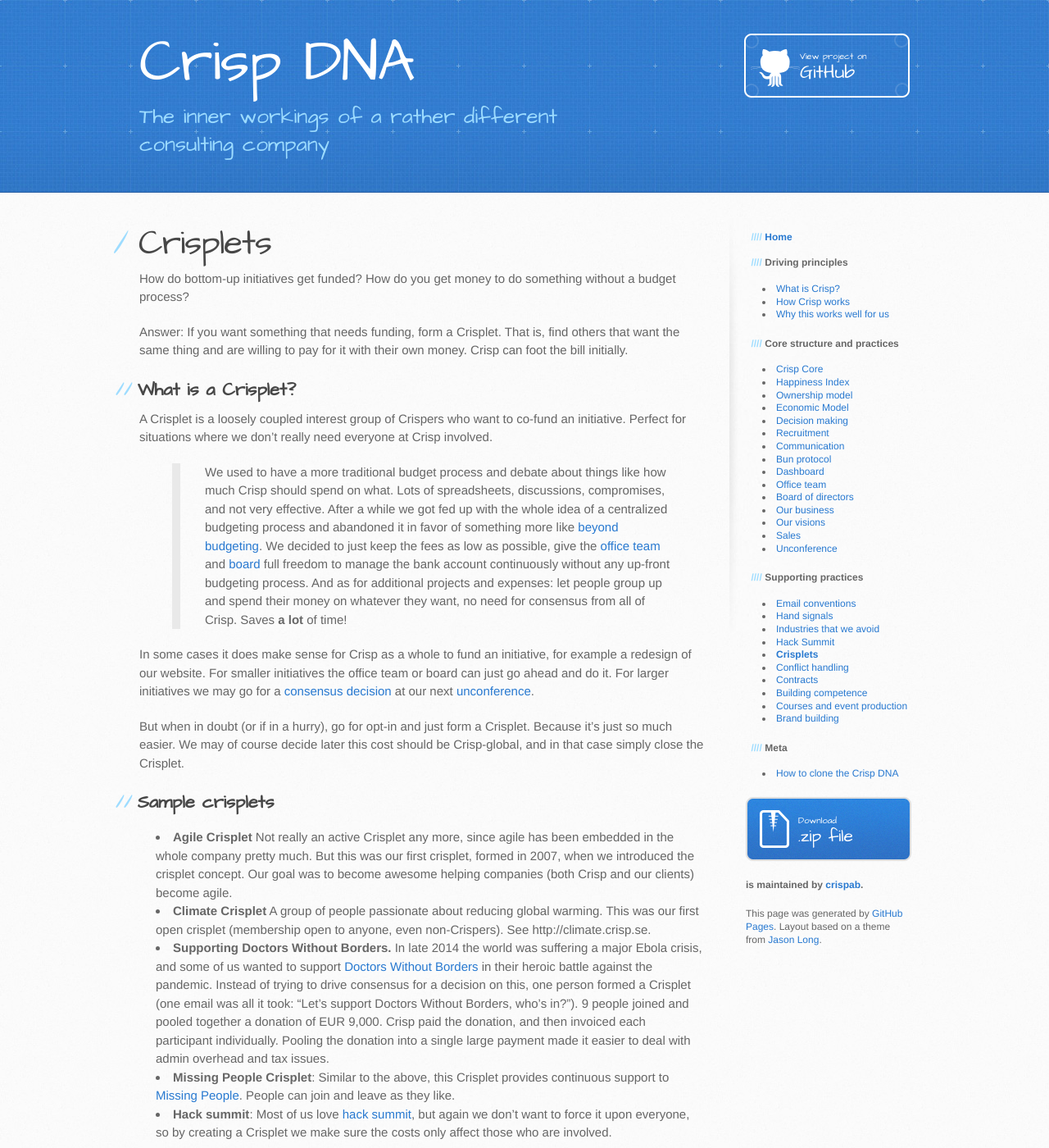
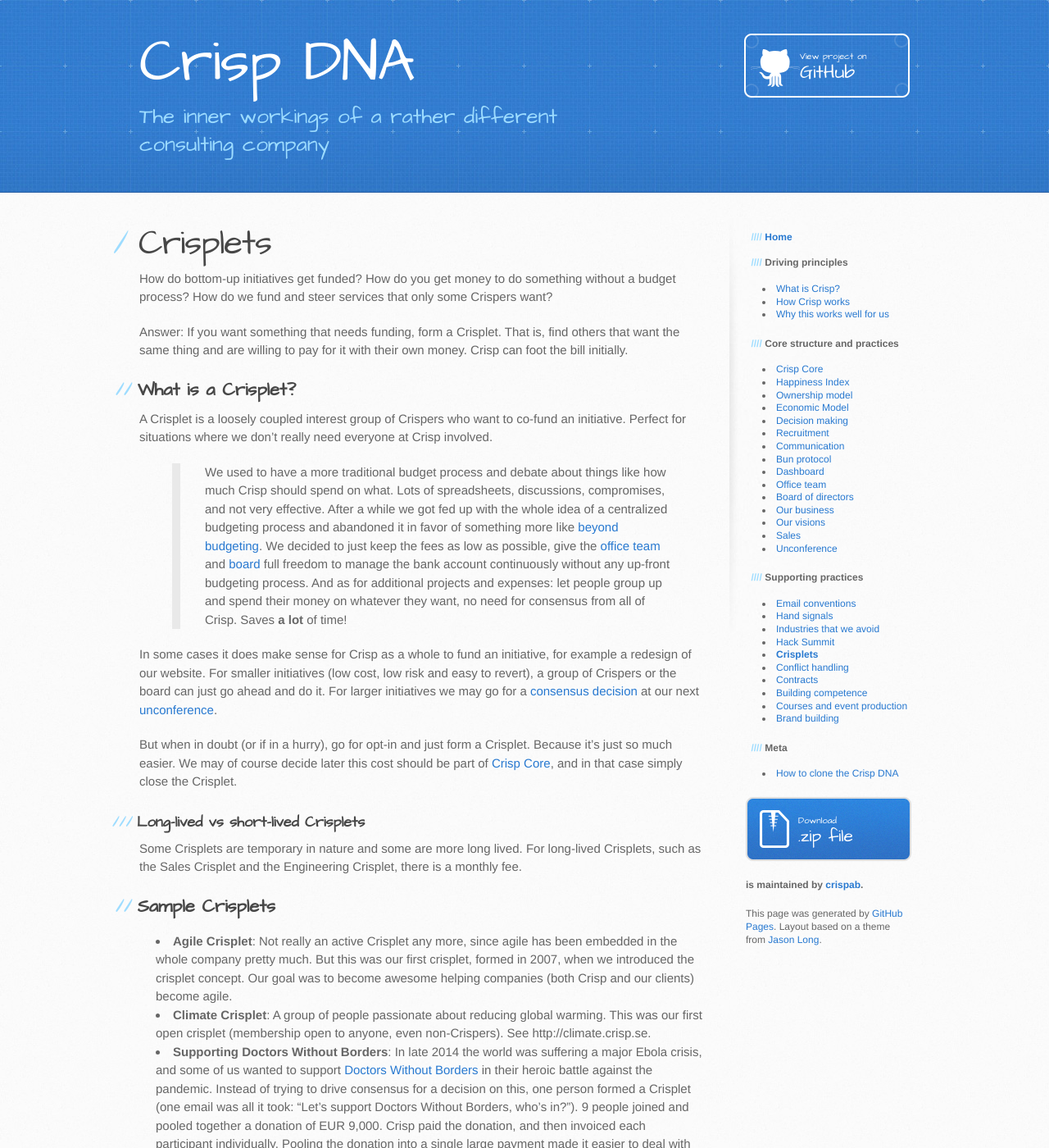
Before and after one commit to crispab/crisp-dna, a Jekyll site: the page built from _docs/crisplets.md, in a window 1280 px wide and 1400 px high. Shown: the whole window at 82% size. Built offline with Jekyll 4.4.1, drawn with Linux system fonts in a browser that asks for light colours; some of the changed text lies outside the part shown.

Commit message:
Crisp Core & Crisplets: Formatting mostly

```diff
--- a/_docs/crisplets.md
+++ b/_docs/crisplets.md
@@ -6,7 +6,9 @@
 
 # Crisplets
 
-How do bottom-up initiatives get funded? How do you get money to do something without a budget process?
+How do bottom-up initiatives get funded?
+How do you get money to do something without a budget process?
+How do we fund and steer services that only some Crispers want?
 
 Answer: If you want something that needs funding, form a Crisplet. That is, find others that want the same thing and are willing to pay for it with their own money. Crisp can foot the bill initially.
 
@@ -16,17 +18,25 @@
 
 > We used to have a more traditional budget process and debate about things like how much Crisp should spend on what. Lots of spreadsheets, discussions, compromises, and not very effective. After a while we got fed up with the whole idea of a centralized budgeting process and abandoned it in favor of something more like [beyond budgeting](http://www.slideshare.net/Lewitz/bjarte-bogsnes-about-beyond-budgeting-at-ale2011). We decided to just keep the fees as low as possible, give the [office team](office-team.html) and [board](board.html) full freedom to manage the bank account continuously without any up-front budgeting process. And as for additional projects and expenses: let people group up and spend their money on whatever they want, no need for consensus from all of Crisp. Saves **a lot** of time!
 
-In some cases it does make sense for Crisp as a whole to fund an initiative, for example a redesign of our website. For smaller initiatives the office team or board can just go ahead and do it. For larger initiatives we may go for a [consensus decision](decisions.html) at our next [unconference](unconference.html).
+In some cases it does make sense for Crisp as a whole to fund an initiative, for example a redesign of our website.
+For smaller initiatives (low cost, low risk and easy to revert), a group of Crispers or the board can just go ahead and do it.
+For larger initiatives we may go for a [consensus decision](decisions.html) at our next [unconference](unconference.html).
 
-But when in doubt (or if in a hurry), go for opt-in and just form a Crisplet. Because it's just so much easier. We may of course decide later this cost should be Crisp-global, and in that case simply close the Crisplet.
+But when in doubt (or if in a hurry), go for opt-in and just form a Crisplet. Because it's just so much easier. We may of course decide later this cost should be part of [Crisp Core](core.html), and in that case simply close the Crisplet.
 
-## Sample crisplets
+### Long-lived vs short-lived Crisplets
 
--   **Agile Crisplet** Not really an active Crisplet any more, since agile has been embedded in the whole company pretty much. But this was our first crisplet, formed in 2007, when we introduced the crisplet concept. Our goal was to become awesome helping companies (both Crisp and our clients) become agile.
--   **Climate Crisplet** A group of people passionate about reducing global warming. This was our first open crisplet (membership open to anyone, even non-Crispers). See http://climate.crisp.se.
--   **Supporting Doctors Without Borders.** In late 2014 the world was suffering a major Ebola crisis, and some of us wanted to support [Doctors Without Borders](http://www.msf.org) in their heroic battle against the pandemic. Instead of trying to drive consensus for a decision on this, one person formed a Crisplet (one email was all it took: "Let's support Doctors Without Borders, who's in?"). 9 people joined and pooled together a donation of EUR 9,000. Crisp paid the donation, and then invoiced each participant individually. Pooling the donation into a single large payment made it easier to deal with admin overhead and tax issues.
--   **Missing People Crisplet**: Similar to the above, this Crisplet provides continuous support to [Missing People](http://missingpeople.se). People can join and leave as they like.
--   **Hack summit**: Most of us love [hack summit](hack-summit.html), but again we don't want to force it upon everyone, so by creating a Crisplet we make sure the costs only affect those who are involved.
+Some Crisplets are temporary in nature and some are more long lived. For long-lived Crisplets, such as the Sales Crisplet and the Engineering Crisplet, there is a monthly fee.
+
+## Sample Crisplets
+
+- **Agile Crisplet**: Not really an active Crisplet any more, since agile has been embedded in the whole company pretty much. But this was our first crisplet, formed in 2007, when we introduced the crisplet concept. Our goal was to become awesome helping companies (both Crisp and our clients) become agile.
+- **Climate Crisplet**: A group of people passionate about reducing global warming. This was our first open crisplet (membership open to anyone, even non-Crispers). See http://climate.crisp.se.
+- **Supporting Doctors Without Borders**: In late 2014 the world was suffering a major Ebola crisis, and some of us wanted to support [Doctors Without Borders](http://www.msf.org) in their heroic battle against the pandemic. Instead of trying to drive consensus for a decision on this, one person formed a Crisplet (one email was all it took: "Let's support Doctors Without Borders, who's in?"). 9 people joined and pooled together a donation of EUR 9,000. Crisp paid the donation, and then invoiced each participant individually. Pooling the donation into a single large payment made it easier to deal with admin overhead and tax issues.
+- **Missing People Crisplet**: Similar to the above, this Crisplet provides continuous support to [Missing People](http://missingpeople.se). People can join and leave as they like.
+- **Hack summit**: Most of us love [hack summit](hack-summit.html), but again we don't want to force it upon everyone, so by creating a Crisplet we make sure the costs only affect those who are involved.
+- **Crisp Engineering**: All Crispers who love software engineering are members of this Crisplet.
+- **Sales Crisplet**: Since around 2020, we extracted our Sales function from our base services and made it into a Crisplet which Crispers could choose to join.
 
 # Benefits of forming a Crisplet
 
@@ -34,19 +44,19 @@
 
 But why Crisplets at all? Can't people just "huddle up and do it"? True, but the Crisplet model offer some advantages:
 
--   **Transparency** - all Crisplets are listed (at least the long-lived ones)
--   **Engagement** - it is easier to get involved if you know what's going on
--   **Established form of collaboration** - the initiator and participants of a Crisplet know what it means.
--   **Economies of scale** - each Crisplet has a Crisplet Account that is administered by the [office team](office-team.html).
--   **Liquidity** - a Crisplet can spend money that it doesn't have (yet). For example, with our donation to Doctors Without Borders, Crisp paid the donation and **then** invoiced each participant. This works because Crisp has a cash buffer (although limited), and because we trust that each participant will pay their part when the time comes.
--   **Responsibility** - Crisplet Accounts only appear when there are actual *individuals* who are prepared to pay. This reduces the risk that Crisp as a whole spends money on stuff that isn't important, or that very few people care about.
+- **Transparency** - all Crisplets are listed (at least the long-lived ones)
+- **Engagement** - it is easier to get involved if you know what's going on
+- **Established form of collaboration** - the initiator and participants of a Crisplet know what it means.
+- **Economies of scale** - each Crisplet has a Crisplet Account that is administered by the [office team](office-team.html).
+- **Liquidity** - a Crisplet can spend money that it doesn't have (yet). For example, with our donation to Doctors Without Borders, Crisp paid the donation and **then** invoiced each participant. This works because Crisp has a cash buffer (although limited), and because we trust that each participant will pay their part when the time comes.
+- **Responsibility** - Crisplet Accounts only appear when there are actual *individuals* who are prepared to pay. This reduces the risk that Crisp as a whole spends money on stuff that isn't important, or that very few people care about.
 
 # What is required of a Crisplet
 
--   A wiki page describing the purpose of the Crisplet, how collaboration is done and who has joined
--   A link from the list of Crisplets to the wiki page describing the Crisplet
--   All Crisplets are open for any Crisper to join.
--   Every new Crisplet is announced via an [OBS-email](email-conventions.html).
+- A wiki page describing the purpose of the Crisplet, how collaboration is done and who has joined
+- A link from the list of Crisplets to the wiki page describing the Crisplet
+- All Crisplets are open for any Crisper to join.
+- Every new Crisplet is announced via an [OBS-email](email-conventions.html).
 
 # Sometimes Crisplets don't have to pay
 
@@ -54,8 +64,8 @@
 
 However, sometimes that doesn't happen. Sometimes Crisp will waive the debt. For example because:
 
--   The Crisplet ended up spending money that clearly was to the benefit of Crisp as a whole, so Crisp will foot the bill.
--   The costs were so low that it's not worth the administrative hassle of invoicing all participants.
+- The Crisplet ended up spending money that clearly was to the benefit of Crisp as a whole, so Crisp will foot the bill.
+- The costs were so low that it's not worth the administrative hassle of invoicing all participants.
 
 The second case is very important, because it basically gives the [office team](office-team.html) permission to avoid a bunch of micromanagement and administrative overhead. If 6 people get together to form a Crisplet and their costs end up being just SEK 4820 to buy a license for a tool, then we probably won't bother invoicing everyone. Think of it as our "yeah whatever" budget.
 
```
Also changed, not shown: _docs/core.md (+1 -1 lines).
